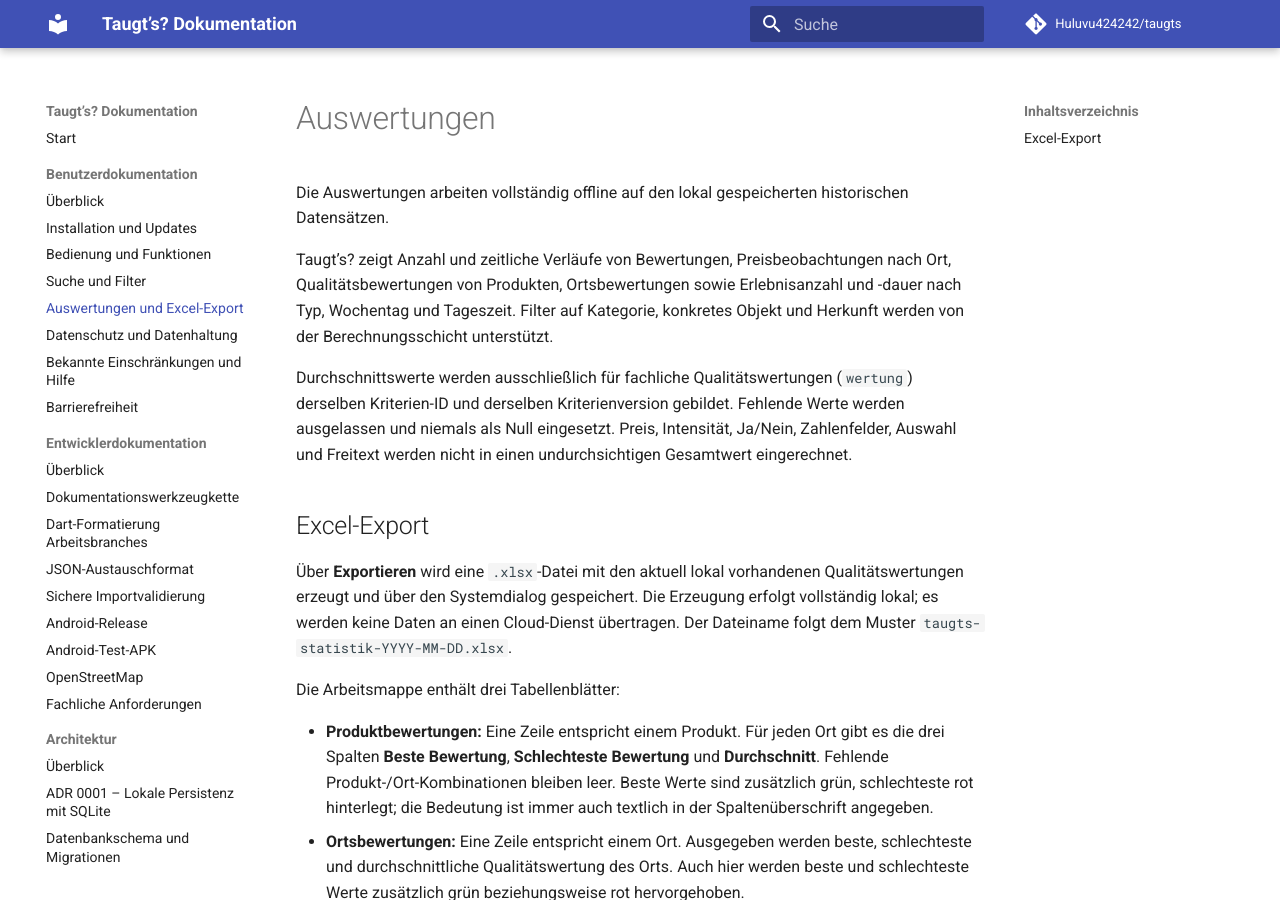
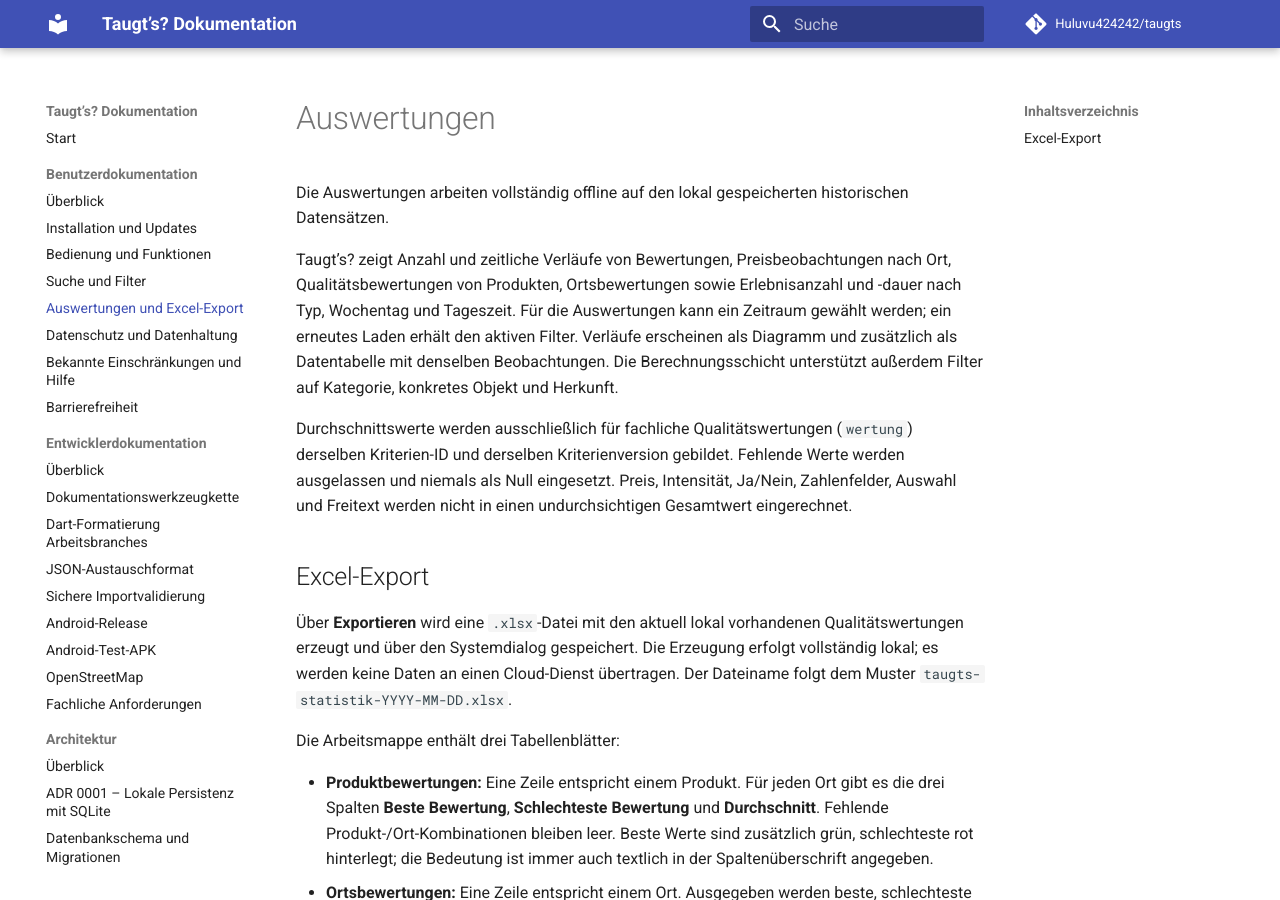
Before and after one commit to Huluvu424242/taugts, an MkDocs documentation site: the page built from docs/benutzer/auswertungen.md, in a window 1280 px wide and 900 px high. Built offline with MkDocs 1.6.1 and Material for MkDocs 9.7.7, drawn with Linux system fonts in a browser that asks for light colours; comment, search, counter and statistics services are not loaded.

Commit message:
docs(statistik): Zeitraumfilter und Verläufe erläutern

```diff
--- a/docs/benutzer/auswertungen.md
+++ b/docs/benutzer/auswertungen.md
@@ -2,7 +2,7 @@
 
 Die Auswertungen arbeiten vollständig offline auf den lokal gespeicherten historischen Datensätzen.
 
-Taugt’s? zeigt Anzahl und zeitliche Verläufe von Bewertungen, Preisbeobachtungen nach Ort, Qualitätsbewertungen von Produkten, Ortsbewertungen sowie Erlebnisanzahl und -dauer nach Typ, Wochentag und Tageszeit. Filter auf Kategorie, konkretes Objekt und Herkunft werden von der Berechnungsschicht unterstützt.
+Taugt’s? zeigt Anzahl und zeitliche Verläufe von Bewertungen, Preisbeobachtungen nach Ort, Qualitätsbewertungen von Produkten, Ortsbewertungen sowie Erlebnisanzahl und -dauer nach Typ, Wochentag und Tageszeit. Für die Auswertungen kann ein Zeitraum gewählt werden; ein erneutes Laden erhält den aktiven Filter. Verläufe erscheinen als Diagramm und zusätzlich als Datentabelle mit denselben Beobachtungen. Die Berechnungsschicht unterstützt außerdem Filter auf Kategorie, konkretes Objekt und Herkunft.
 
 Durchschnittswerte werden ausschließlich für fachliche Qualitätswertungen (`wertung`) derselben Kriterien-ID und derselben Kriterienversion gebildet. Fehlende Werte werden ausgelassen und niemals als Null eingesetzt. Preis, Intensität, Ja/Nein, Zahlenfelder, Auswahl und Freitext werden nicht in einen undurchsichtigen Gesamtwert eingerechnet.
 
```
